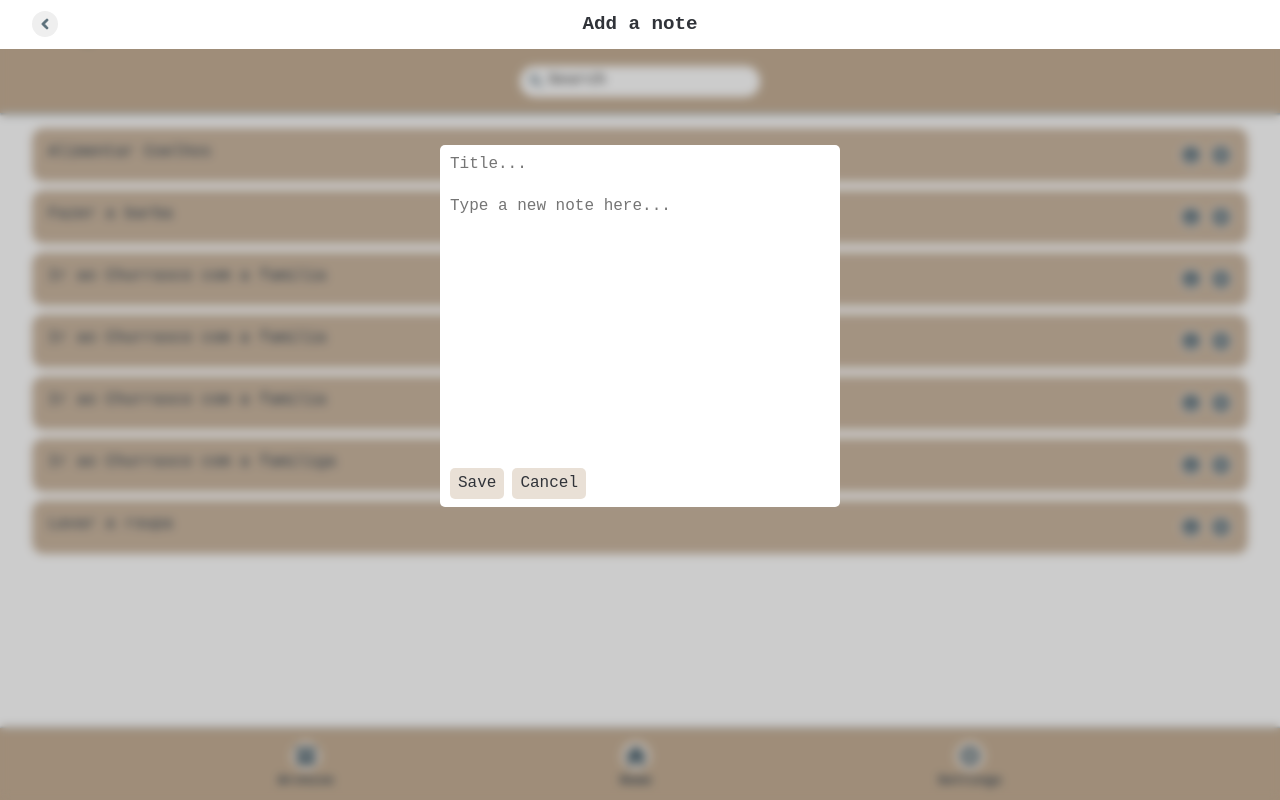
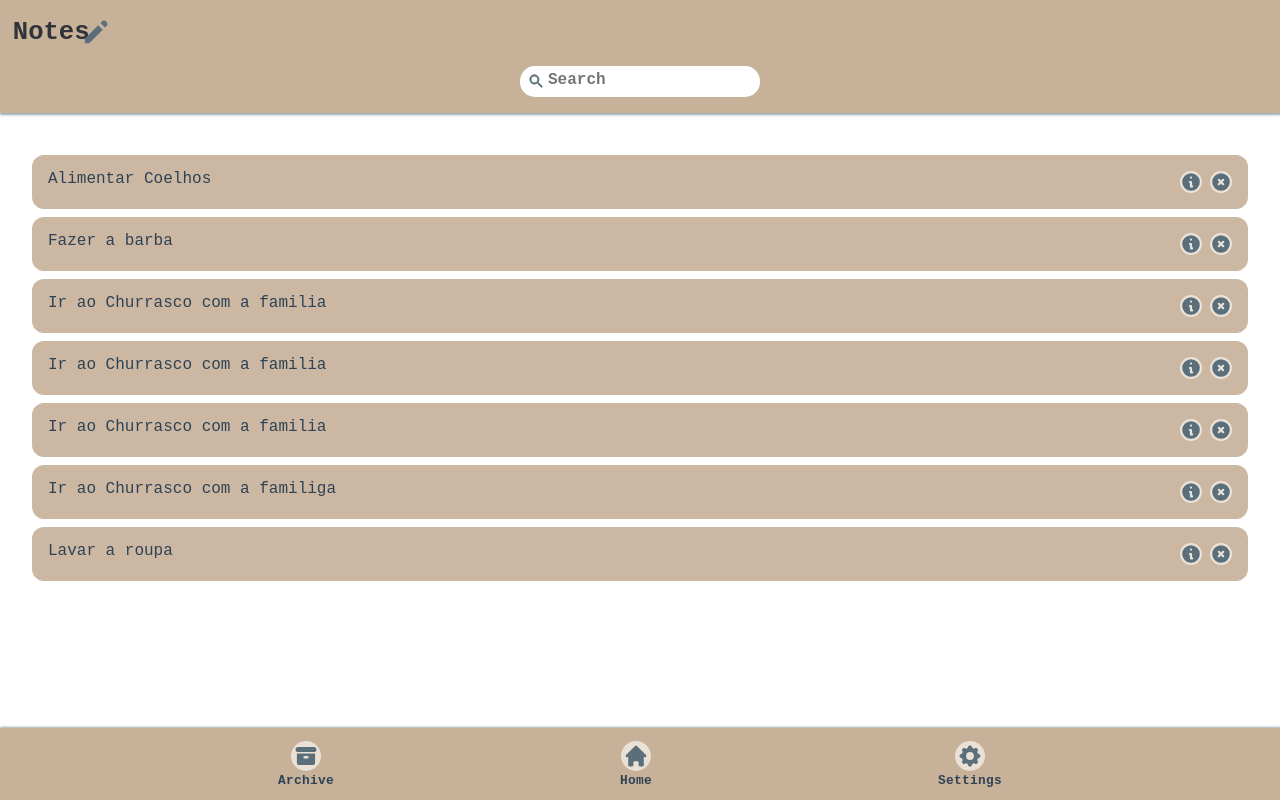
Before and after one commit to KainNhantumbo/Nava-Notes-App, a React (Create React App) app: page / in a window 1280 px wide. Built offline with nearby package versions, Linux system fonts and the light colour scheme.

Commit message:
Adicionados eventos no componente TextArea

```diff
--- a/src/components/AddNoteInterface.jsx
+++ b/src/components/AddNoteInterface.jsx
@@ -3,26 +3,43 @@ import { InterfaceStyles } from '../styles/AddNotesInterfaceStyles';
 import LargerButtons from './LargerButtons'
 import TextArea from './TextArea';
 import Button from './Button';
-import { HiChevronLeft} from 'react-icons/hi';
+import { HiChevronLeft } from 'react-icons/hi';
 
-const AddNoteInterface = () => {
+const AddNoteInterface =
+({ status, cancelEvent, saveEvent, titleValue, textValue }) => {
   const xIcon = <HiChevronLeft />
+
   return (
+    <>
+      {
+        status === true ? (
           <InterfaceStyles>
             <section className='heading'>
               <LargerButtons icon={xIcon} />
               <h5> Add a note </h5>
             </section>
-      <TextArea />
+            <TextArea
+              titleChangeEvent={titleValue}
+              textChangeEvent={textValue}
+            />
             <section className='toolbar'>
               <div>
-          <Button description='Save' />
-          <Button description='Cancel' />
+                <Button
+                  event={saveEvent}
+                  description='Save'
+                />
+                <Button
+                  event={cancelEvent}
+                  description='Cancel'
+                />
               </div>
             </section>
-
-
           </InterfaceStyles>
+        ) : (
+          null
+        )
+      }
+    </>
   );
 }
 
--- a/src/components/TextArea.jsx
+++ b/src/components/TextArea.jsx
@@ -4,8 +4,8 @@ import { StyledTextAreaContainer } from '../styles/textAreaStyles';
 const TextArea = ({ titleChangeEvent, textChangeEvent }) => {
   return (
     <StyledTextAreaContainer>
-      <input type="text" placeholder='Title...' onChange={titleChangeEvent}/>
-      <textarea name="textArea" cols="30" rows="10" placeholder='Type a new note here...' defaultValue={''} onChange={textChangeEvent}>
+      <input type="text" placeholder='Title...' value={titleChangeEvent}/>
+      <textarea name="textArea" cols="30" rows="10" placeholder='Type a new note here...' defaultValue={''} value={textChangeEvent}>
       </textarea>
     </StyledTextAreaContainer>
   );
--- a/src/pages/Home.jsx
+++ b/src/pages/Home.jsx
@@ -1,15 +1,18 @@
 import Header from '../components/Header';
-import { SearchBox } from '../components/SearchBox';
+import Button from '../components/Button';
 import NotesPackage from '../components/NotesPackage';
 import ConfirmModal from '../components/ConfirmModal';
+import AddNoteInterface from '../components/AddNoteInterface';
+
+import { SearchBox } from '../components/SearchBox';
 import { retrieveNotes } from '../scripts/functions';
 import { ShowModal } from '../scripts/functions';
-import AddNote from '../components/AddNote';
 import { HiPencil } from 'react-icons/hi';
-import AddNoteInterface from '../components/AddNoteInterface';
+import { HiPencilAlt } from 'react-icons/hi';
 
 
 const Home = () => {
+  const pencilAlt = <HiPencilAlt/>
   const { removeModal, renderConfirmModal, visible } = ShowModal();
   var notesData = retrieveNotes();
   // notesData = [];
@@ -20,11 +23,13 @@ const Home = () => {
         child={<SearchBox />}
         icon={<HiPencil />}
       />
+      <Button className='addNoteButton' icon={pencilAlt}/>
+
       <NotesPackage
         eventRemoveBtn={renderConfirmModal}
         notesData={notesData}
       />
-      <AddNoteInterface />
+      {/* <AddNoteInterface /> */}
       <ConfirmModal
         removeModal={removeModal}
         status={visible}
@@ -33,4 +38,6 @@ const Home = () => {
   );
 }
 
+
+
 export default Home;
```
Lines whose indentation alone changed are shown as unchanged.
